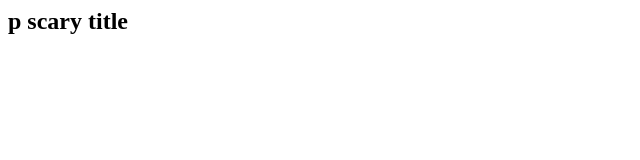
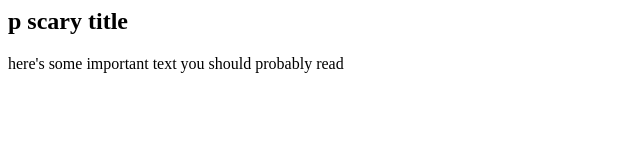
Before and after one commit to mishkatonik/spooky-remotes, a plain HTML site: page index.html in a window 1280 px wide. Shown: the whole page, without its empty margins (0-640 px from the left). Drawn offline with Linux system fonts and the light colour scheme.

Commit message:
added p text

```diff
--- a/index.html
+++ b/index.html
@@ -1 +1,3 @@
 <h2>p scary title</h2>
+
+<p>here's some important text you should probably read</p>
```
